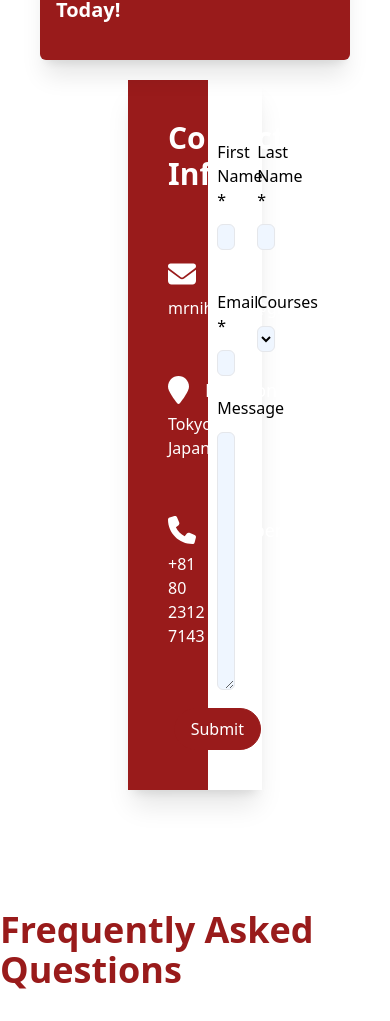
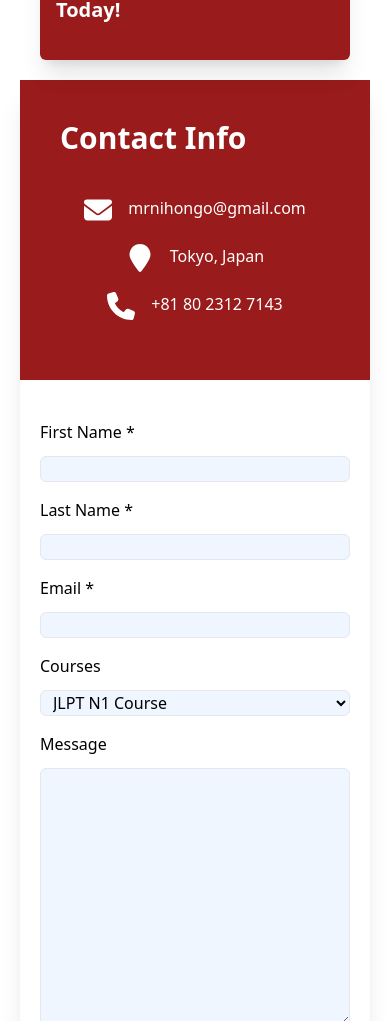
Before and after one commit to yasukomiyazawa/Language-School-Website---Mr.-Nihongo, a Next.js app: page /ContactUs in a window 390 px wide. Shown: the part 547-1568 px from the top of the page. Built offline with nearby package versions, Linux system fonts and the light colour scheme.

Commit message:
made the Course Overview pages and Contact Us page responsive

```diff
--- a/components/CourseInfo.tsx
+++ b/components/CourseInfo.tsx
@@ -20,13 +20,13 @@ const CourseInfo = ({
   price,
 }: CourseInfoProps) => {
   return (
-    <div className="w-full h-screen">
+    <div className="w-full h-screen max-xl:h-auto">
       <div className="flex flex-col bg-red-800 text-white">
-        <div className="flex justify-center text-5xl my-5 ml-5">
+        <div className="flex justify-center text-5xl my-5 ml-5 max-xl:ml-0 max-md:text-3xl">
           {courseTitle}
         </div>
         <div className="flex justify-center mb-3">
-          <div className="flex gap-4">
+          <div className="flex gap-4 max-md:grid max-md:grid-cols-2">
             <div>
               <FontAwesomeIcon
                 icon={faClock}
@@ -71,7 +71,8 @@ const CourseInfo = ({
         </div>
       </div>
 
-      <div className="grid grid-cols-2 mt-20 gap-x-8 px-11">
+      <div className="grid grid-cols-2 max-xl:grid-cols-1 mt-20 gap-x-8 px-11">
+        <div className="max-xl:flex justify-center">
           <Image
             src={coursePic}
             alt="course image"
@@ -79,11 +80,15 @@ const CourseInfo = ({
             height={300}
             className="flex justify-center"
           />
-        <div>
+        </div>
+
+        <div className="max-xl:my-8">
           <h2 className="text-3xl font-semibold text-red-800 mb-3">Overview</h2>
-          <p className="text-justify">{courseOverview}</p>
+          <p className="text-justify max-xl:text-left max-md:text-sm">
+            {courseOverview}
+          </p>
           <div className="text-lg text-red-800 mt-5 font-semibold">
-            Course Price:{" "}
+            Course Price:
             <span className="text-gray-600 font-normal">{`¥${price}/semester`}</span>
           </div>
           <div>
--- a/pages/ContactUs.tsx
+++ b/pages/ContactUs.tsx
@@ -37,47 +37,51 @@ const ContactUs = () => {
         language journey."
       />
 
-      <div className="shadow-xl mx-32 mb-14">
-        <div className="grid grid-cols-3">
-          <div className="col-span-1 bg-red-800 text-white p-10 flex flex-col gap-14">
-            <h3 className="text-3xl font-semibold mb-3">Contact Info</h3>
-            <div>
+      <div className="shadow-xl mx-32 mb-14 max-lg:mx-5">
+        <div className="grid grid-cols-3 max-xl:grid-cols-1 max-lg:grid-rows-4">
+          <div className="col-span-1 max-lg:row-span-1 bg-red-800 text-white p-10 flex flex-col gap-14 max-lg:gap-2 max-lg:h-fit">
+            <h3 className="text-3xl font-semibold mb-3 max-xl:mb-8">
+              Contact Info
+            </h3>
+            <div className="max-xl:grid max-xl:grid-cols-3 max-lg:grid-cols-1">
+              <div className="max-xl:flex max-xl:justify-center mb-12 max-xl:mb-3">
                 <div className="text-lg flex">
                   <FontAwesomeIcon
                     icon={faEnvelope}
                     className="mr-4 w-7 h-7 text-xl mb-2"
                   />
-                <div>Email</div>
+                  <div className="max-xl:hidden">Email</div>
                 </div>
                 <div>mrnihongo@gmail.com</div>
               </div>
-            <div>
+              <div className="max-xl:flex max-xl:justify-center mb-12 max-xl:mb-3">
                 <div className="text-lg flex">
                   <FontAwesomeIcon
                     icon={faLocationPin}
                     className="mr-4 w-7 h-7 text-xl mb-2"
                   />
-                <div>Location</div>
+                  <div className="max-xl:hidden">Location</div>
                 </div>
                 <div>Tokyo, Japan</div>
               </div>
-            <div>
+              <div className="max-xl:flex max-xl:justify-center mb-12 max-xl:mb-3">
                 <div className="text-lg flex">
                   <FontAwesomeIcon
                     icon={faPhone}
                     className="mr-4 w-7 h-7 text-xl mb-2"
                   />
-                <div>Number</div>
+                  <div className="max-xl:hidden">Number</div>
                 </div>
                 <div>+81 80 2312 7143</div>
               </div>
             </div>
+          </div>
 
-          <div className="col-span-2 w-full flex flex-col items-center py-10">
-            <div className="grid grid-cols-1 px-20">
+          <div className="col-span-2 max-lg:row-span-3 w-full flex flex-col items-center py-10 max-md:pb-0 max-xl:h-fit">
+            <div className="grid grid-cols-1 px-20 max-lg:px-5">
               <div className="row-span-1">
-                <div className="grid grid-cols-2 w-full gap-x-10 py-5">
-                  <div className="flex flex-col">
+                <div className="grid grid-cols-2 max-md:grid-cols-1 w-full gap-x-10 py-5 max-md:py-0 max-md:pb-4">
+                  <div className="flex flex-col max-md:pb-4">
                     <label htmlFor="fName">First Name *</label>
                     <input
                       id="fName"
@@ -97,8 +101,8 @@ const ContactUs = () => {
               </div>
 
               <div className="row-span-1">
-                <div className="grid grid-cols-2 w-full gap-x-10 py-5">
-                  <div className="flex flex-col">
+                <div className="grid grid-cols-2 max-md:grid-cols-1 w-full gap-x-10 py-5 max-md:py-0 max-md:pb-4">
+                  <div className="flex flex-col max-md:pb-4">
                     <label htmlFor="email">Email *</label>
                     <input
                       id="email"
@@ -171,11 +175,11 @@ const ContactUs = () => {
       </div>
 
       <div>
-        <div className="flex justify-center text-4xl text-red-800 font-semibold my-16">
+        <div className="flex justify-center text-4xl text-red-800 font-semibold my-16 max-lg:my-8 max-lg:text-center max-md:text-3xl">
           Frequently Asked Questions
         </div>
 
-        <div className="grid grid-cols-2 mx-24 gap-12 my-10">
+        <div className="grid grid-cols-2 max-xl:grid-cols-1 max-xl:gap-5 mx-24 max-lg:mx-5 gap-12 my-10">
           <div>
             <ul className="flex flex-col gap-5">
               <FAQ
@@ -217,7 +221,7 @@ const ContactUs = () => {
             </ul>
           </div>
 
-          <div>
+          <div className="max-sm:text-xs">
             <ul className="flex flex-col gap-5">
               <FAQ
                 question="How do you ensure interactive learning?"
```
Lines whose indentation alone changed are shown as unchanged.
